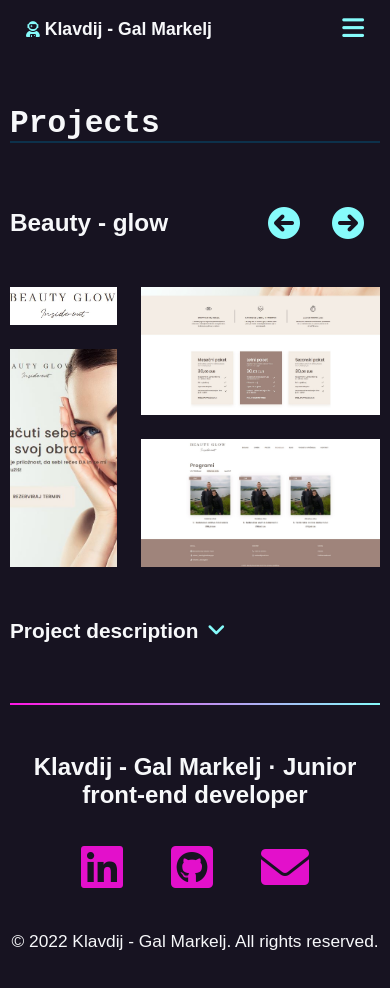
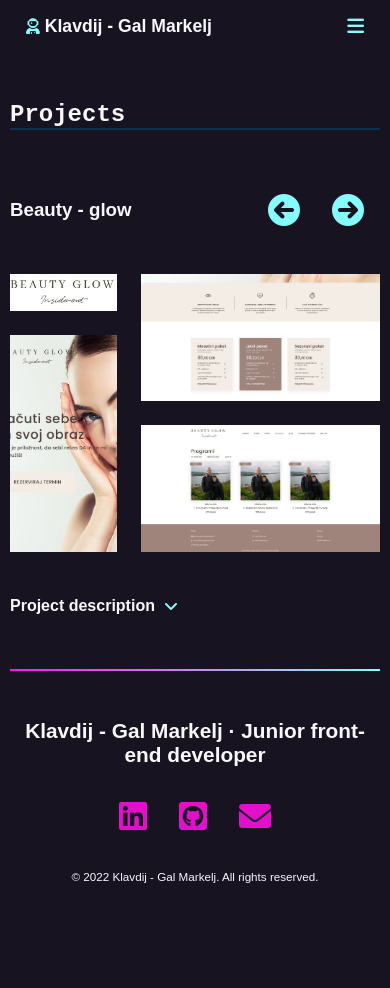
Before and after one commit to GalMarkelj/About-Me, a plain HTML site: page projects.html in a window 390 px wide. After the commit the page ends 946 px from the top, so only its background shows below. Drawn offline with Linux system fonts and the light colour scheme.

Commit message:
Set media querry for footer

```diff
--- a/css/components/_footer.scss
+++ b/css/components/_footer.scss
@@ -2,14 +2,15 @@
     text-align: center;
     padding-top: 3rem;
     padding-bottom: 3rem;
-}
-#footer h2 {
-    @media (max-width: 550px) {
-        font-size: 1.5rem;
-    }
 }
 .footer__list {
     gap: 3rem;
     font-size: 3rem;
     margin: 2rem 0;
 }
+
+@media (max-width: 786px) {
+  #footer h2 { font-size: 1.3rem; }
+  .footer__list { gap: 2rem; font-size: 2rem;}
+  #footer .copyright { font-size: 14px; }
+}
--- a/css/components/_variables.scss
+++ b/css/components/_variables.scss
@@ -13,6 +13,7 @@ $border-primary: linear-gradient(90deg, rgba(255, 23, 228, 1) 0%, rgba(134, 251,
 
 //font size
 
+$font-s: 1rem;
 $font-m: 1.3rem;
 $font-xl: 2.5rem;
 
--- a/css/style.scss
+++ b/css/style.scss
@@ -49,9 +49,8 @@ body {
   color: $white;
   font-size: $font-m;
 
-  @media (max-width: 1200px) {
-    padding: 0 10px;
-  }
+  @media (max-width: 1200px) { padding: 0 10px; }
+  @media (max-width: 786px) { font-size: $font-s; }
 }
 
 h1,
```
Also changed, not shown: style.css, 1 other file.
